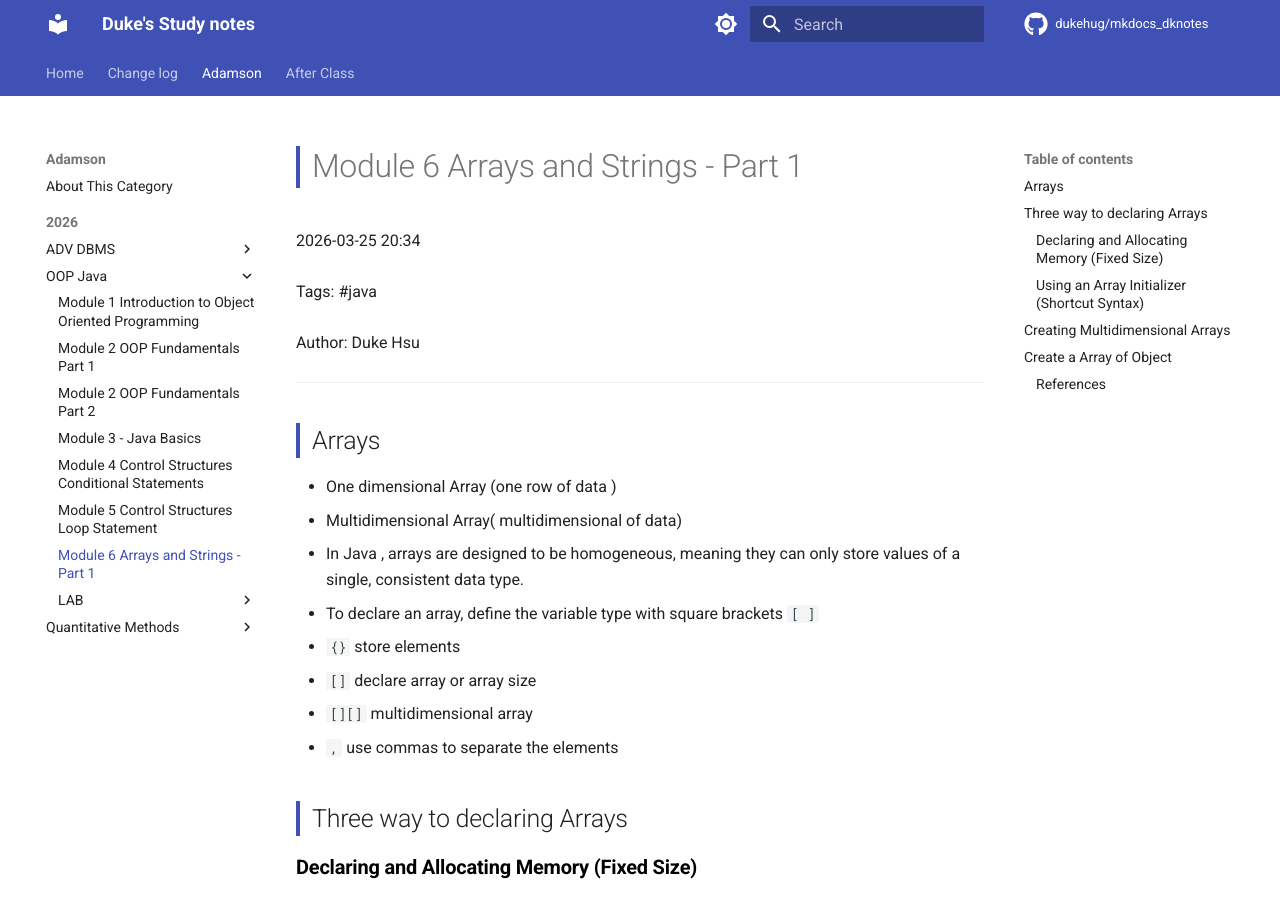
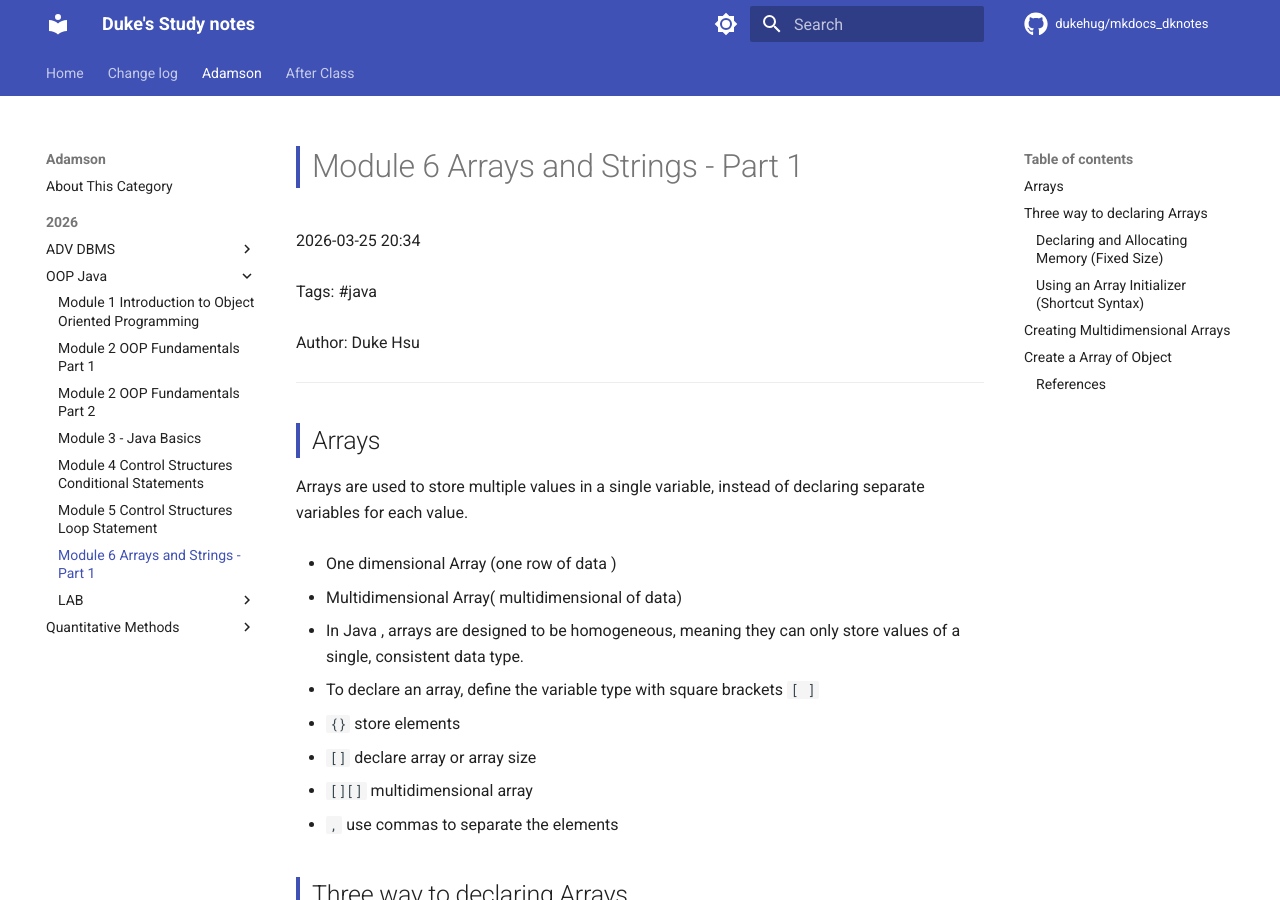
Before and after one commit to dukehug/mkdocs_dknotes, an MkDocs documentation site: the page built from docs/Adamson/2026/OOP Java/Module-6-Arrays-and-Strings - Part-1.md, in a window 1280 px wide and 900 px high. Built offline with MkDocs 1.6.1 and Material for MkDocs 9.7.7, drawn with Linux system fonts in a browser that asks for light colours; comment, search, counter and statistics services are not loaded.

Commit message:
upadte notes: Wed Mar 25 09:52:38 PM CST 2026

```diff
--- a/docs/Adamson/2026/OOP Java/Module-6-Arrays-and-Strings - Part-1.md
+++ b/docs/Adamson/2026/OOP Java/Module-6-Arrays-and-Strings - Part-1.md
@@ -10,6 +10,8 @@ Author:  Duke Hsu
 ---
 
 ## Arrays
+
+Arrays are used to store multiple values in a single variable, instead of declaring separate variables for each value.
 
 - One dimensional Array (one row of data )
 - Multidimensional Array( multidimensional of data)
```
